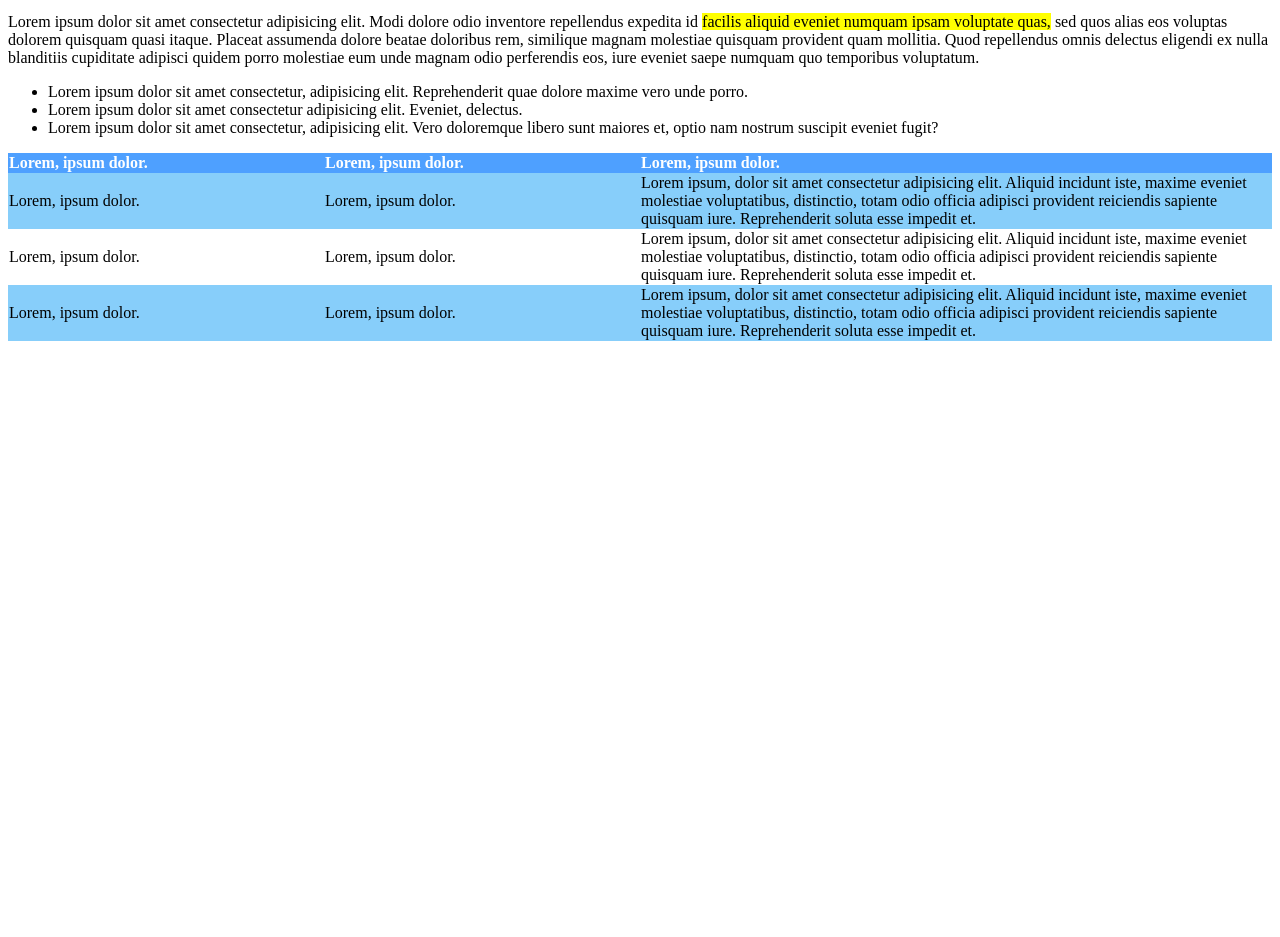
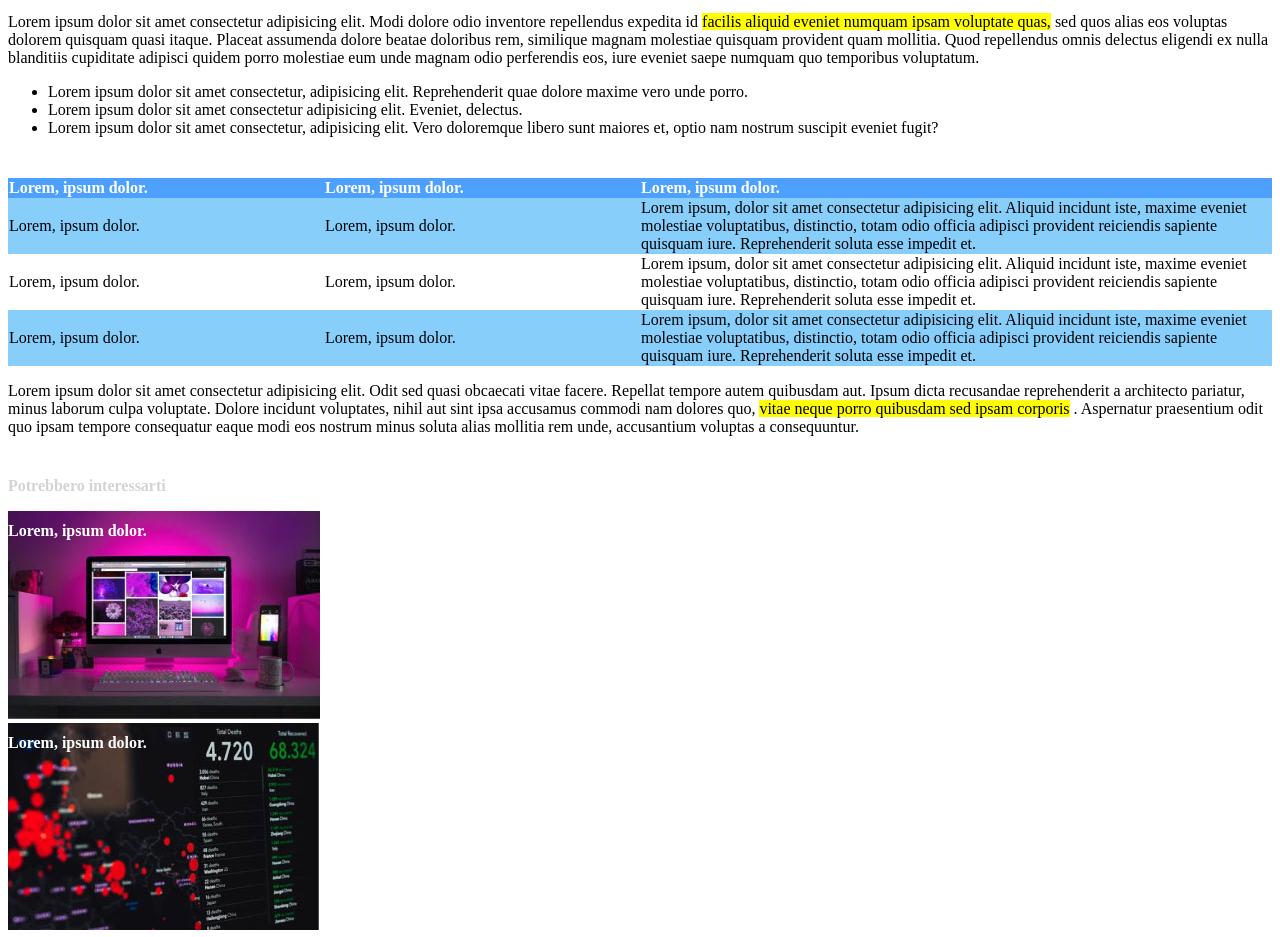
Before and after one commit to Lucaponz91/html-css-booleaner, a plain HTML site: page index.html in a window 1280 px wide. Shown: the part 580-1517 px from the top of the page. Before the commit the page ends 929 px from the top, so only its background shows below. Drawn offline with Linux system fonts and the light colour scheme.

Commit message:
completo ma da rivedere

```diff
--- a/css/style.css
+++ b/css/style.css
@@ -9,8 +9,9 @@
     width: 15%;
 }
 
-#sottotitolo {
+.sottotitolo {
     color: lightgray;
+    font-weight: bold;
 }
 
 #booleaner {
@@ -45,3 +46,22 @@ th {
 .trblue {
     background-color: lightskyblue;
 }
+
+.image-container {
+    position: relative;
+}
+
+.testoimmagini {
+    position: absolute;
+    top: 5%;
+    font-weight: bold;
+    color: white;
+}
+
+ul {
+    padding-bottom: 2%;
+}
+
+#ultimotesto {
+    padding-bottom: 2%;
+}
--- a/index.html
+++ b/index.html
@@ -22,7 +22,7 @@
             <!-- Titolo -->
             <div id="titolo">
                 <h1>Internet deve essere al servizio del "bene pubblico": il manifesto di Tim Berners-Lee</h1>
-                <p id="sottotitolo">Scritto da <span id="booleaner">The Booleaner</span> <br>
+                <p class="sottotitolo"> Scritto da <span id="booleaner">The Booleaner</span> <br>
                 il 10/10/2020</p>
             </div>
             <!-- Immagini -->
@@ -36,7 +36,7 @@
             </div>
         </section>
         <!-- Articolo -->
-        <section id="Articolo">
+        <section id="articolo">
             <!-- testo,lista e tabella -->
             <p>Lorem ipsum dolor sit amet consectetur adipisicing elit. Modi dolore odio inventore repellendus expedita id <span id="evidenziatore">facilis aliquid eveniet numquam ipsam voluptate quas,</span>  sed quos alias eos voluptas dolorem quisquam quasi itaque. Placeat assumenda dolore beatae doloribus rem, similique magnam molestiae quisquam provident quam mollitia. Quod repellendus omnis delectus eligendi ex nulla blanditiis cupiditate adipisci quidem porro molestiae eum unde magnam odio perferendis eos, iure eveniet saepe numquam quo temporibus voluptatum.</p>
             <ul>
@@ -70,7 +70,21 @@
                     </tr>
                 </tbody>
             </table>
+            <p id="ultimotesto">Lorem ipsum dolor sit amet consectetur adipisicing elit. Odit sed quasi obcaecati vitae facere. Repellat tempore autem quibusdam aut. Ipsum dicta recusandae reprehenderit a architecto pariatur, minus laborum culpa voluptate. Dolore incidunt voluptates, nihil aut sint ipsa accusamus commodi nam dolores quo, <span id="evidenziatore">vitae neque porro quibusdam sed ipsam corporis</span> . Aspernatur praesentium odit quo ipsam tempore consequatur eaque modi eos nostrum minus soluta alias mollitia rem unde, accusantium voluptas a consequuntur.</p>
         </section>
     </main>
+
+    <!-- footer -->
+    <footer>
+        <p class="sottotitolo">Potrebbero interessarti</p>
+        <div class="image-container">
+            <img class="footer-pics" src="img/monitor.jpg" alt="monitor">
+            <div class="testoimmagini">Lorem, ipsum dolor.</div>
+        </div>
+        <div class="image-container">
+            <img src="img/graph.jpg" alt="graph">
+            <div class="testoimmagini">Lorem, ipsum dolor.</div>
+        </div>
+    </footer>
 </body>
 </html>
```
